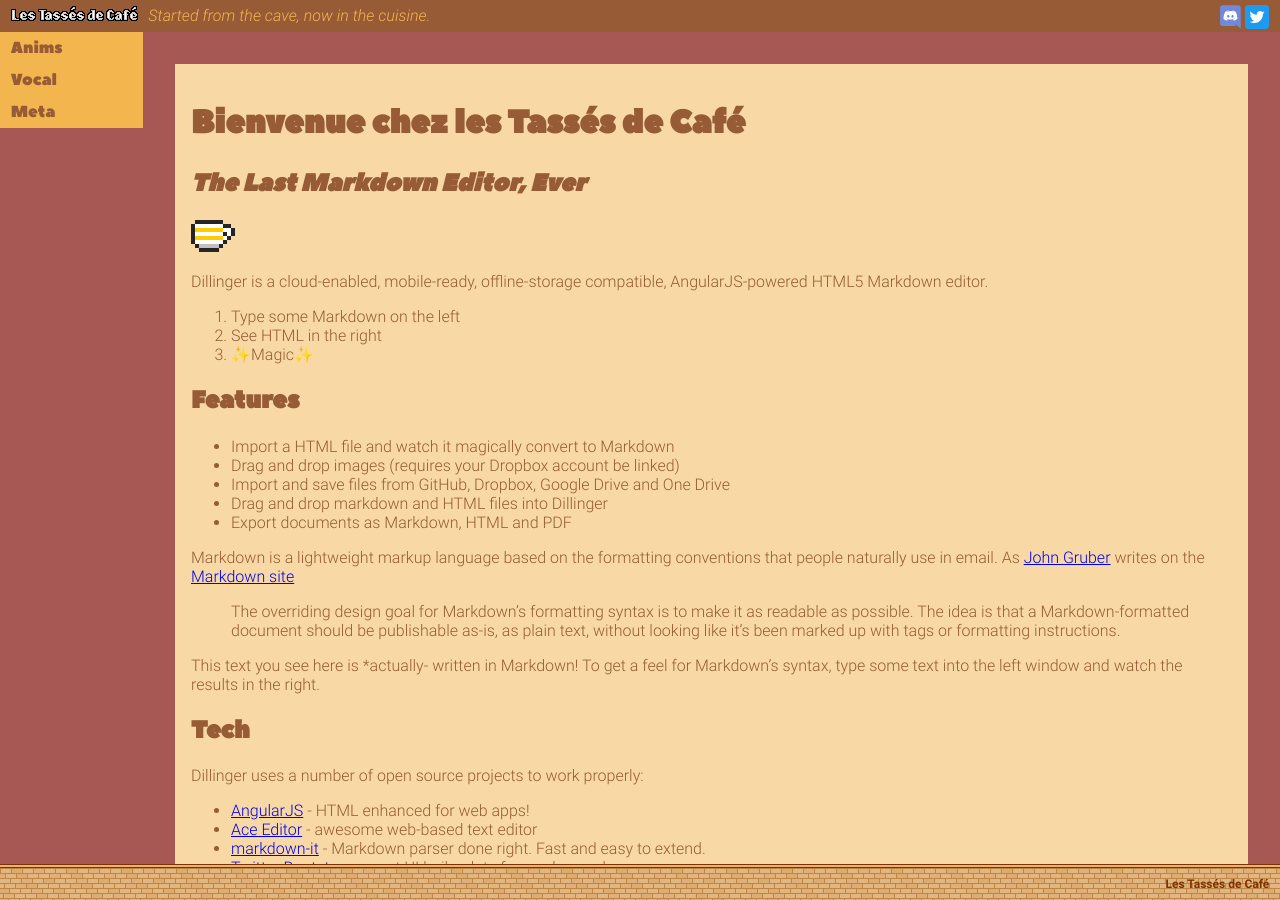
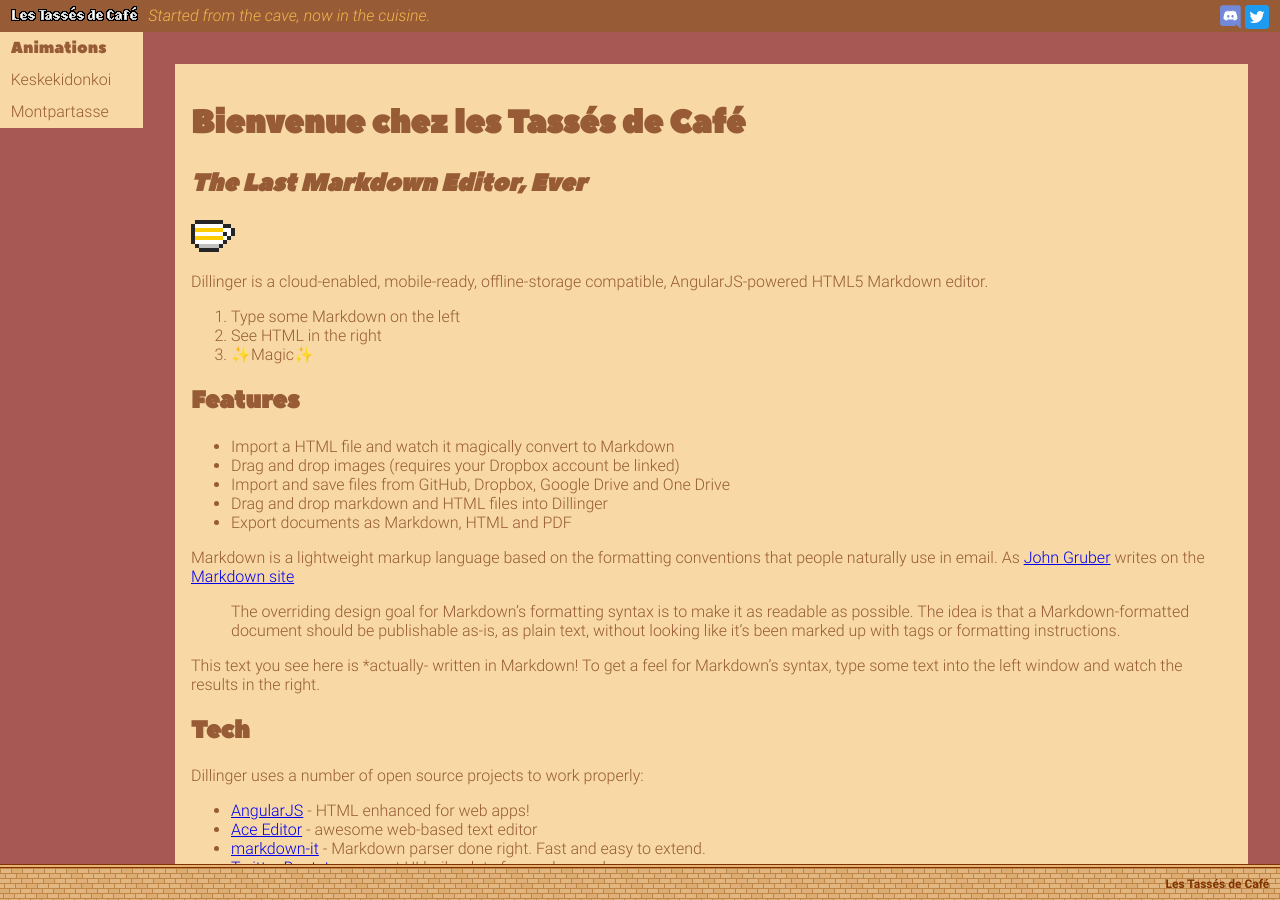
Before and after one commit to vcz-fr/les-tasses-de-cafe, a Jekyll site: the page built from index.md, in a window 1280 px wide and 900 px high. Built offline with Jekyll 4.4.1, drawn with Linux system fonts in a browser that asks for light colours.

Commit message:
Adding dynamic menu v1

```diff
--- a/_includes/navigation.html
+++ b/_includes/navigation.html
@@ -1,18 +1,10 @@
 <nav>
-    <input type="radio" id="menu1" name="menu" class="menu-input">
-    <label for="menu1">Anims</label>
+    <input type="radio" checked id="menu1" name="menu" class="menu-input">
+    <label for="menu1">Animations</label>
     <div class="menu-section">
-        <a href="/anims/keskekidonkoi">Keskekidonkoi</a>
-        <a href="/anims/montpartasse">Montpartasse</a>
-    </div>
-
-    <input type="radio" id="menu2" name="menu" class="menu-input">
-    <label for="menu2">Vocal</label>
-    <div class="menu-section">
-    </div>
-
-    <input type="radio" id="menu3" name="menu" class="menu-input">
-    <label for="menu3">Meta</label>
-    <div class="menu-section">
+        {% assign games = site.pages | where:"layout","game" %}
+        {% for game in games %}
+            <a href="{{ game.url }}" {% if page.layout == "game" and page.title == game.title %}class="active"{% endif %} >{{ game.title }}</a>
+        {% endfor %}
     </div>
 </nav>
--- /dev/null
+++ b/games.json
@@ -0,0 +1,3 @@
+---
+---
+{{ site.pages | where: "layout","game" | jsonify }}
```
